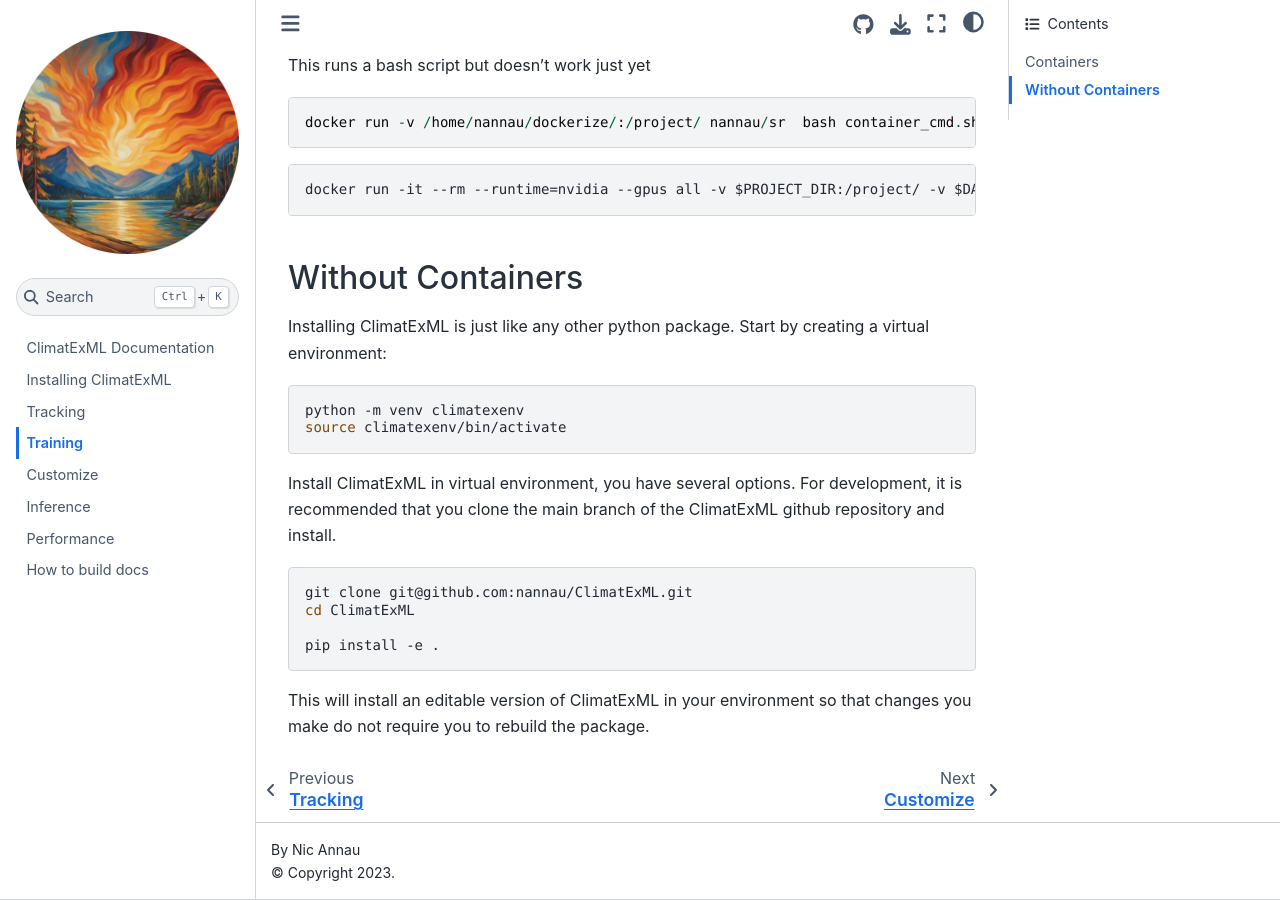
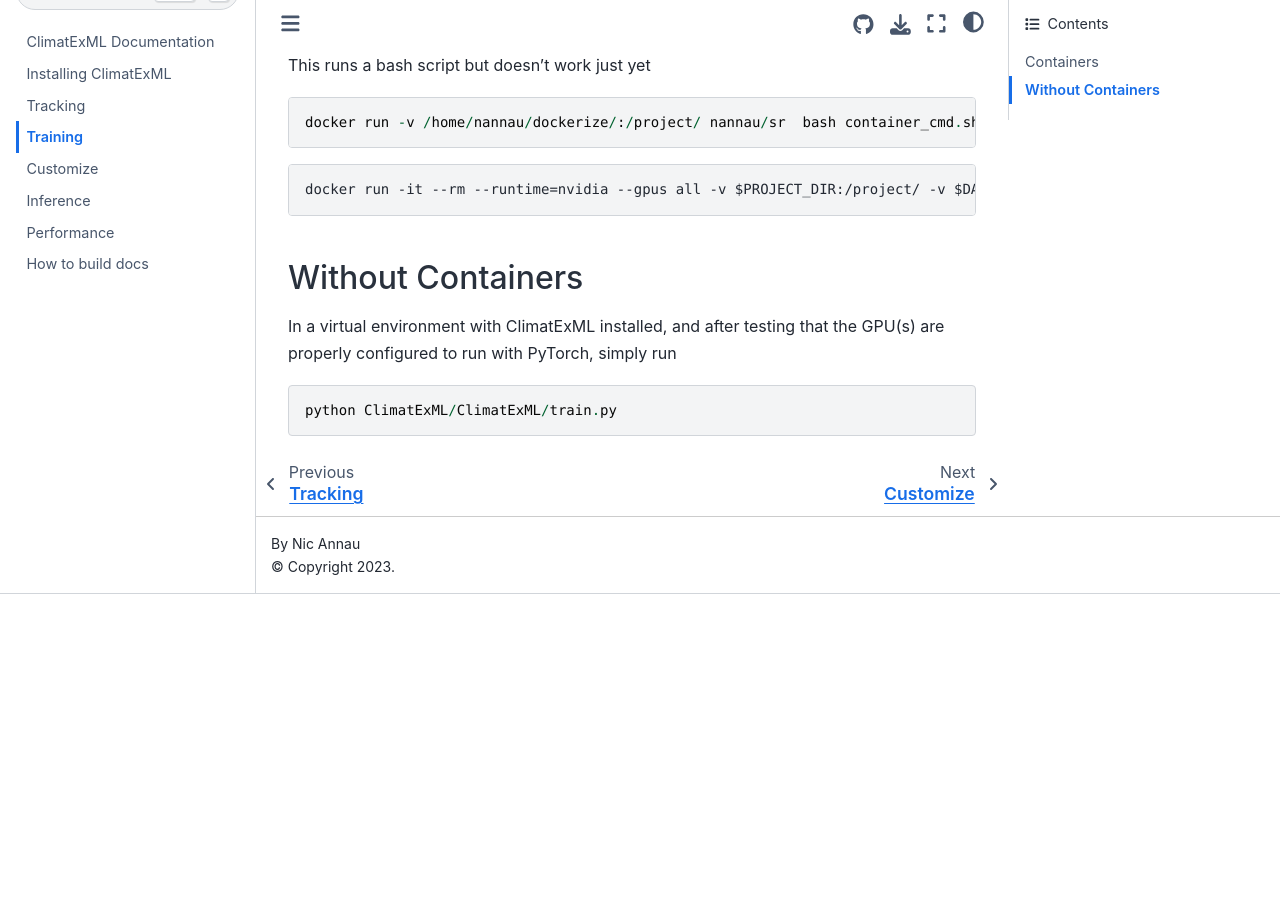
Before and after one commit to nannau/ClimatExML, a Jupyter Book: the page built from docs/training.md, in a window 1280 px wide and 900 px high, scrolled down 835 px. Built offline with Jupyter Book 1.0.4 settings and Sphinx 7.4.7 and the Sphinx Book theme 1.1.4, drawn with Linux system fonts in a browser that asks for light colours; after the commit the page ends 1429 px from its top, so only the background shows below that.

Commit message:
docs: install and training update

````diff
--- a/docs/training.md
+++ b/docs/training.md
@@ -34,20 +34,8 @@
 
 ## Without Containers
 
-Installing ClimatExML is just like any other python package. Start by creating a virtual environment:
+In a virtual environment with ClimatExML installed, and after testing that the GPU(s) are properly configured to run with PyTorch, simply run
 
-```bash
-python -m venv climatexenv
-source climatexenv/bin/activate
+```python
+python ClimatExML/ClimatExML/train.py
 ```
-
-Install ClimatExML in virtual environment, you have several options. For development, it is recommended that you clone the main branch of the ClimatExML github repository and install.
-
-```bash
-git clone git@github.com:nannau/ClimatExML.git
-cd ClimatExML
-
-pip install -e .
-```
-
-This will install an editable version of ClimatExML in your environment so that changes you make do not require you to rebuild the package.
````
Also changed, not shown: docs/installing.md (+2 -0 lines).
